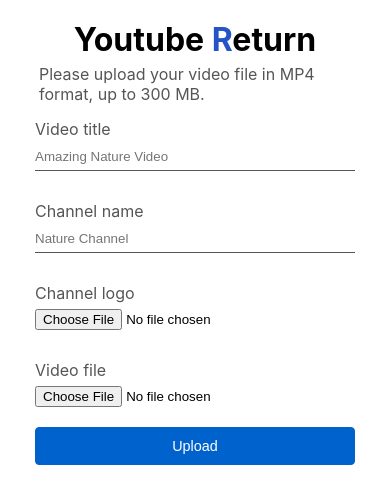
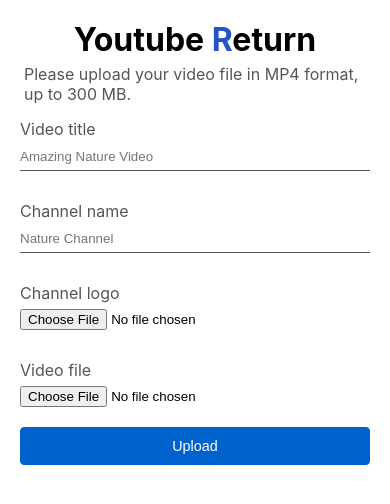
Before and after one commit to tnvr0054/portfolio, a React (Create React App) app: page / in a window 390 px wide. Shown: the top 504 px of the page. Built offline with nearby package versions, Linux system fonts and the light colour scheme.

Commit message:
Upload video file

```diff
--- a/src/App.css
+++ b/src/App.css
@@ -159,12 +159,12 @@
 
 @media (max-width:460px){
   .video-upload-form-container .form-container{
-    width:320px;
+    width:350px;
   }
   .video-upload-form .input-field input[type='text']{
-    width:320px;
+    width:350px;
   }
   .video-upload-form button{
-    width:320px;
+    width:350px;
   }
 }
--- a/src/App.jsx
+++ b/src/App.jsx
@@ -1,4 +1,4 @@
-import { useState } from 'react'
+import { useRef, useState } from 'react'
 import './App.css'
 import FileBase from 'react-file-base64'
 import { toast } from 'react-toastify'
@@ -12,6 +12,7 @@
     channelLogo: "",
     videoUrl: ""
   })
+
 
   const inputHandler = (e) => {
     const name = e.target.name
@@ -33,8 +34,6 @@
       } else {
         toast.warn("Please select small video file")
       }
-
-      console.log(fileSize)
     } else {
       toast.warn('Please select a valid video file.')
     }
@@ -52,8 +51,18 @@
   }
 
   const handleSubmit = () => {
-    setData([...data, video])
-    toast.success("Awww! video uploaded successfully!")
+    if(video.videoTitle && video.channelName && video.channelLogo && video.videoUrl){
+     setData([...data, video])
+     toast.success("Awww! video uploaded successfully!")
+     setVideo({
+      videoTitle:"",
+      channelName:"",
+      videoUrl:"",
+      channelLogo:""
+     })
+    }else{
+      toast.warn("Please fill all the fields.")
+    }
   }
 
   return (
```
